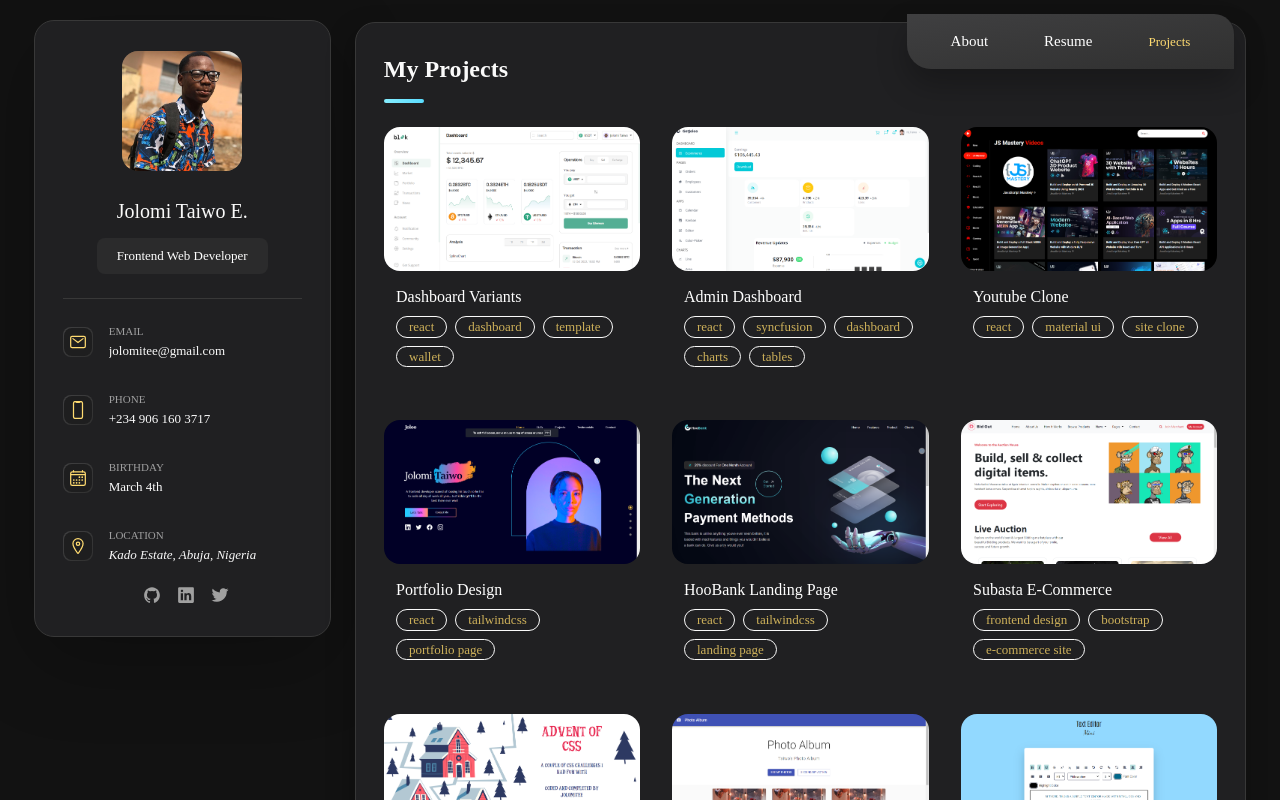
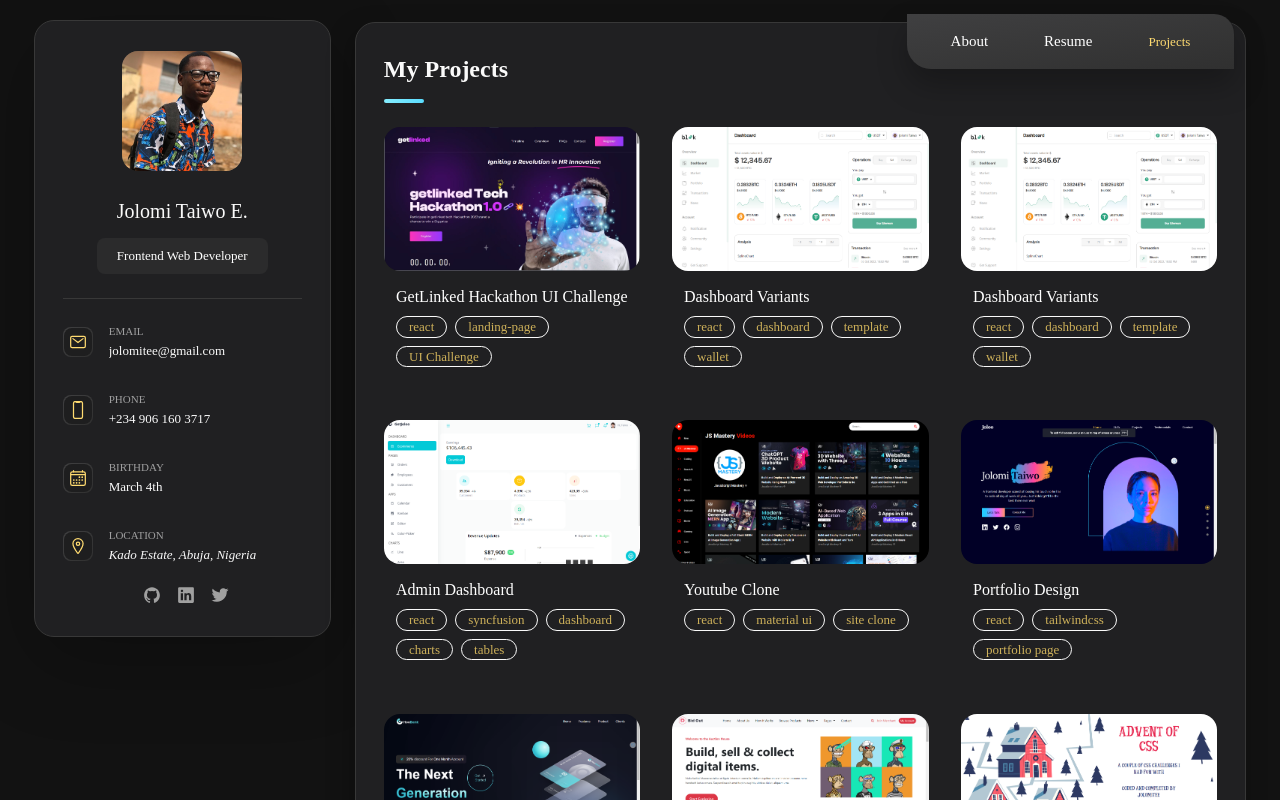
Before and after one commit to JolomiTee/JolomiTee-s-Portfolio, a React (Vite) app: page /projects in a window 1280 px wide. Shown: the top 800 px of the page. Built offline with nearby package versions, Linux system fonts and the light colour scheme.

Commit message:
Updated Project

```diff
--- a/src/components/Projects.jsx
+++ b/src/components/Projects.jsx
@@ -18,6 +18,7 @@ import Project16 from "../assets/images/ProjectImg/Project16.png";
 import Project17 from "../assets/images/ProjectImg/Project17.png";
 import Project18 from "../assets/images/ProjectImg/Project18.png";
 import Project19 from "../assets/images/ProjectImg/Project19.png";
+import Project20 from "../assets/images/ProjectImg/Project20.jpg";
 
 
 const projects = [
@@ -151,7 +152,21 @@ const projects = [
         name: "Dashboard Variants",
         link: "https://dashboardvariants.vercel.app/",
         img: Project19,
-        category: "react, dashboard,template, wallet",
+        category: "react, dashboard, template, wallet",
+        responsive: true,
+    },
+    {
+        name: "Dashboard Variants",
+        link: "https://dashboardvariants.vercel.app/",
+        img: Project19,
+        category: "react, dashboard, template, wallet",
+        responsive: true,
+    },
+    {
+        name: "GetLinked Hackathon UI Challenge",
+        link: "https://dashboardvariants.vercel.app/",
+        img: Project20,
+        category: "react, landing-page, UI Challenge ",
         responsive: true,
     },
     // {
```
Also changed, not shown: src/assets/images/ProjectImg/Project20.jpg (added).
